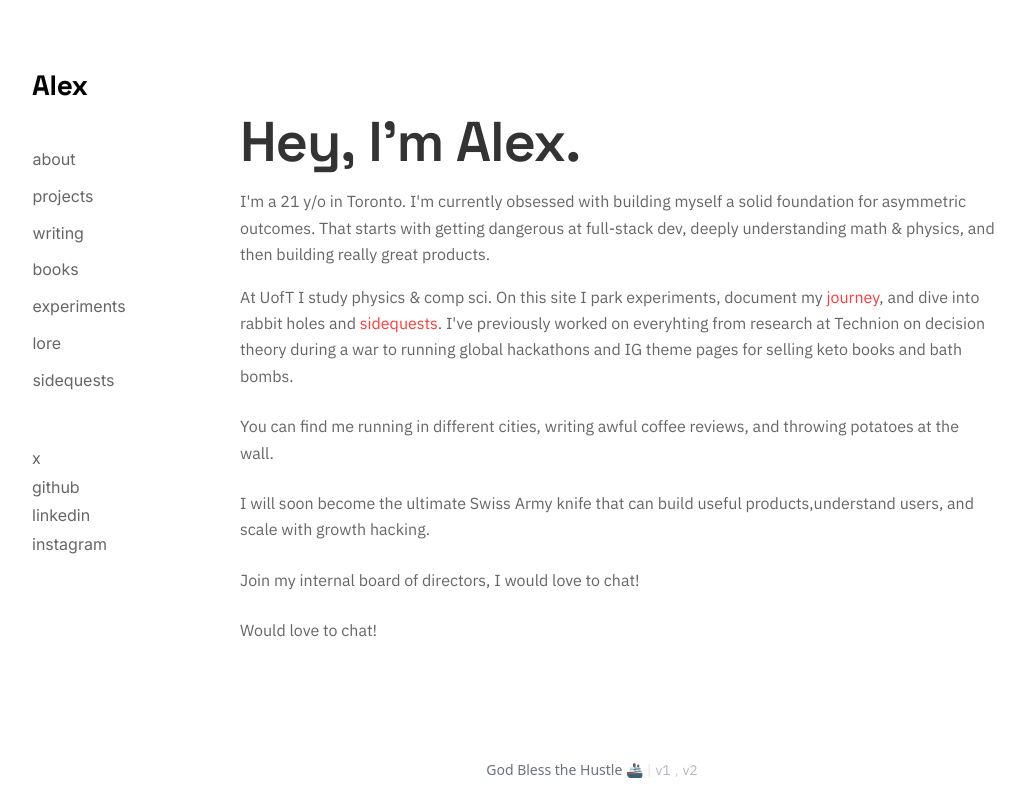
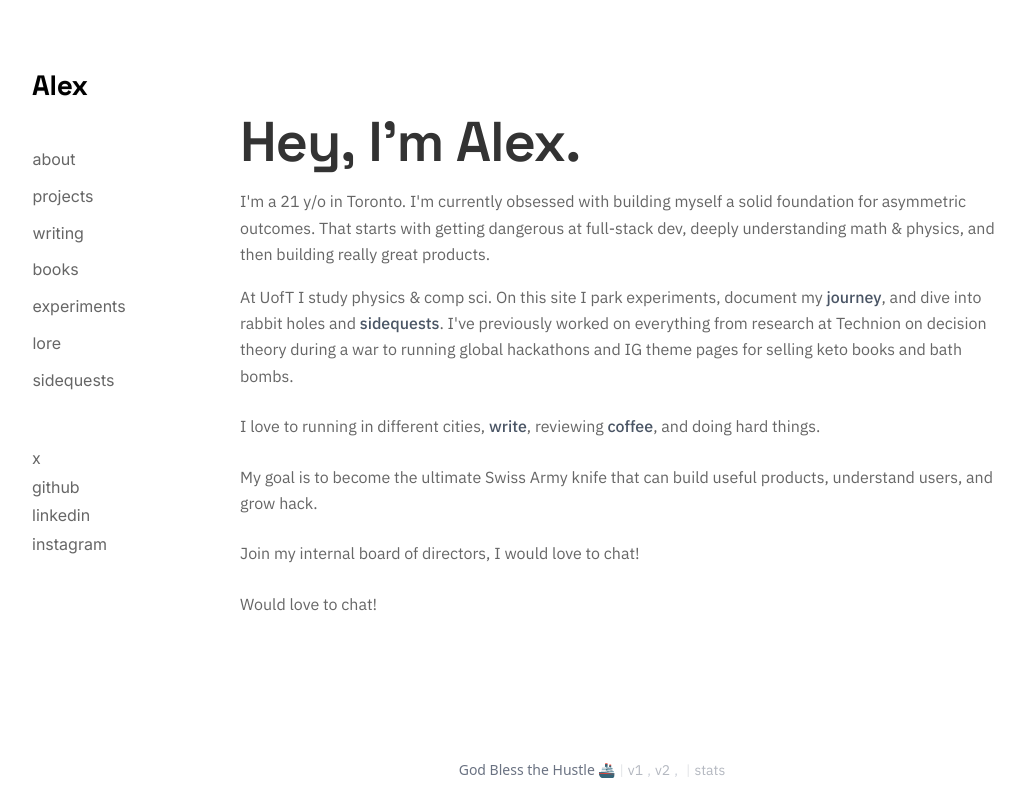
Before and after one commit to alexshibu1/alexshibu.com, a Next.js app: page / in a window 1280 px wide. Shown: the whole page, without its empty margins (48-1073 px from the left). Built offline with nearby package versions, Linux system fonts and the light colour scheme.

Commit message:
lots of changes

```diff
--- a/app/essay/circusclownz/page.mdx
+++ b/app/essay/circusclownz/page.mdx
@@ -17,7 +17,7 @@ In May 2021, I dove headfirst into the NFT space. The market was exploding—eve
 
 That's how Circus Clownz was born.
 
-Delved into NFTs, created a personal portfolio valued around $100k in May 2021. Created over 300 unique pieces of Circus Clownz NFTs and learned Solidity to build ERC-721 smart contracts. Managed a team ranging from 2 to 4 members, coordinating tasks and ensuring project progression. Authored a 'How to Build an NFT' playbook aimed at high school students, empowering the next generation with knowledge about the blockchain; used for IDC4U1. Initiated working on 'Circus Penutz' a DeFi token and Bio Blox, a linktree for web3, but faced challenges in front-end development, leading to the project's failure. Built a following of 200 on Twitter and discord. Lacked project market fit even after 6 months of active transaction
+Delved into NFTs, created a personal portfolio valued around $100k in May 2021. Created over 300 unique pieces of Circus Clownz NFTs and learned Solidity to build ERC-721 smart contracts. Managed a team ranging from 2 to 4 members, coordinating tasks and ensuring project progression. Authored a 'How to Build an NFT' playbook aimed at high school students, empowering the next generation with knowledge about the blockchain; used for IDC4U1. Initiated working on 'Circus Penutz,' a DeFi token and Bio Blox, a linktree for web3, but faced challenges in front-end development, leading to the project's failure. Built a following of 200 on Twitter and discord. Lacked project market fit even after 6 months of active transactions.
 
 <iframe
   width="100%"
--- a/app/lore/page.tsx
+++ b/app/lore/page.tsx
@@ -96,7 +96,7 @@ const LORE: LoreItem[] = [
     id: "shopify-vanauley-2022-04",
     date: "04.2022",
     line: "First dollars on Shopify selling bath bombs",
-    more: "Launched a Shopify storefront for bath bomb fundraising for the Vanauley homeless shelter, promoted via Instagram theme pages. Had around 600 folloewers. Learned e-commerce + order fulfillment and marketing.",
+    more: "Launched a Shopify storefront for bath bomb fundraising for the Vanauley homeless shelter, promoted via Instagram theme pages. Had around 600 followers. Learned e-commerce + order fulfillment and marketing.",
     links: [
       {
         label: "Screenshot",
@@ -107,7 +107,7 @@ const LORE: LoreItem[] = [
   {
     id: "easyhacks-2025-03",
     date: "03.2025",
-    line: "Created, led and funraised 8K for EasyHacks",
+    line: "Created, led and fundraised 8K for EasyHacks",
     more: "Hackathon for Rejects on easyhacks.org. Started from an accidental rejection email thread from UBC nwhacks. Turned into a 10 person team with 170+ beginners from 7+ countries and about $8K in prizes.",
     links: [
       {
@@ -126,7 +126,7 @@ const LORE: LoreItem[] = [
     id: "nfts-2021-05",
     date: "05.2021",
     line: "Turned $3K into $100K in NFTs then lost it all",
-    more: "Got super into NFTs cuz of Gary Vee. Took my YMCA internship money, about $3K, and went all in. Flipped Veefriends and World of Women, did some DeFi farming, lived in Discord. Ran it up portfolio to around $100K then the market crashed and I lost it all. I did once so I can do it again! :)",
+    more: "Got super into NFTs cuz of Gary Vee. Took my YMCA internship money, about $3K, and went all in. Flipped Veefriends and World of Women, did some DeFi farming, lived in Discord. Ran the portfolio up to around $100K then the market crashed and I lost it all. I did once so I can do it again! :)",
     links: [
       {
         label: "Some of my NFTs",
@@ -135,13 +135,13 @@ const LORE: LoreItem[] = [
     ],
   },
   {
-    id: "circus-clounz-2021-09",
+    id: "circus-clownz-2021-09",
     date: "09.2021",
-    line: "Created Circus Clounz NFT project ",
-    more: "Led a 4 person team for the Circus Clounz NFT project and learned Solidity. Starting building a whole ecossystem around it with token (circus penutz) and linktree tool (bio blox). At the end of the day no product market fit and launch failed.",
+    line: "Created Circus Clownz NFT project ",
+    more: "Led a 4 person team for the Circus Clownz NFT project and learned Solidity. Started building a whole ecosystem around it with token (circus penutz) and linktree tool (bio blox). At the end of the day no product market fit and launch failed.",
     links: [
       {
-        label: "Circus Clounz (archive)",
+        label: "Circus Clownz (archive)",
         url: "https://web.archive.org/web/20220128132945/https://circusclownz.com/",
       },
     ],
@@ -192,7 +192,7 @@ const LORE: LoreItem[] = [
     id: "poland-2025-07",
     date: "07.2025",
     line: "Went to Poland to teach tech and English",
-    more: "It was a traveling circus acorss Krakow and Warsaw. Led daily conversations, group sessions and acitivities for 80+ students. I mainly taught frameworks and pitching while helping teenagers build English confidence.",
+    more: "It was a traveling circus across Krakow and Warsaw. Led daily conversations, group sessions and activities for 80+ students. I mainly taught frameworks and pitching while helping teenagers build English confidence.",
   },
   {
     id: "half-murph-2025-05",
@@ -228,7 +228,7 @@ const LORE: LoreItem[] = [
     id: "first-book-finished-2025-11",
     date: "11.2025",
     line: "Finished my first book",
-    more: "Nov 2025 I finished my first full book cover to cover. Atomic Habits by James Clear.I've carried it acorss almost 20 flights for the past 2 years.",
+    more: "Nov 2025 I finished my first full book cover to cover. Atomic Habits by James Clear. I've carried it across almost 20 flights for the past 2 years.",
   },
   {
     id: "programming-serious-2025-12",
@@ -258,13 +258,13 @@ const LORE: LoreItem[] = [
     id: "yakov-research-2024-07",
     date: "07.2024",
     line: "Decision theory research with Professor Yakov in Haifa, Israel during a war",
-    more: "Research work with Professor Yakov, focused on info-gap decision theory. Optimizing for windfall while increasing robustness under severe uncertainty. One of the most intense and challenging experiences of my life. Transfored my thinking, travled acorss Israel and met some of my best friends.",
+    more: "Research work with Professor Yakov, focused on info-gap decision theory. Optimizing for windfall while increasing robustness under severe uncertainty. One of the most intense and challenging experiences of my life. Transformed my thinking, traveled across Israel and met some of my best friends.",
   },
   {
     id: "bike-rides-2024-11",
     date: "11.2024",
     line: "50km Scarborough → downtown bike rides",
-    more: "Did a 50km Scarborough → downtown bike ride for fun. All on the toronto bike share system. Probly the first person to do it. Switched bikes 13 times",
+    more: "Did a 50km Scarborough → downtown bike ride for fun. All on the Toronto bike share system. Probably the first person to do it. Switched bikes 13 times.",
     links: [
       {
         label: "Strava",
--- a/app/page.tsx
+++ b/app/page.tsx
@@ -2,8 +2,11 @@
 import Link from "next/link";
 import InteractiveHeading from "./components/waveHeading";
 
+// Hero inline links: override .page-content a (red in globals.css) with ! so gray wins
 const subtleLink =
-  "text-gray-500 hover:text-gray-800 transition-colors duration-150 cursor-pointer";
+  "group inline-flex items-baseline !text-gray-600 hover:!text-gray-800 !font-medium hover:underline hover:decoration-gray-400 hover:underline-offset-2 transition-all duration-150 cursor-pointer";
+const linkV4Arrow =
+  "inline-block max-w-0 ml-0 overflow-hidden opacity-0 whitespace-nowrap align-baseline text-[0.65em] group-hover:max-w-[1.25em] group-hover:opacity-100 group-hover:ml-0.5 transition-all duration-150";
 export default function Home() {
   return (
     <div className="page-content">
@@ -25,22 +28,41 @@ export default function Home() {
           document my{" "}
           <Link href="/lore" className={subtleLink}>
             journey
+            <span className={linkV4Arrow} aria-hidden="true">
+              ↗
+            </span>
           </Link>
           , and dive into rabbit holes and{" "}
           <Link href="/sidequests" className={subtleLink}>
             sidequests
+            <span className={linkV4Arrow} aria-hidden="true">
+              ↗
+            </span>
           </Link>
-          . I&apos;ve previously worked on everyhting from research at Technion on
-          decision theory during a war to running global hackathons and IG theme
-          pages for selling keto books and bath bombs.
+          . I&apos;ve previously worked on everything from research at Technion
+          on decision theory during a war to running global hackathons and IG
+          theme pages for selling keto books and bath bombs.
         </p>
         <p>
-          You can find me running in different cities, writing awful coffee
-          reviews, and throwing potatoes at the wall.
+          I love to running in different cities,{" "}
+          <Link href="/writing" className={subtleLink}>
+            write
+            <span className={linkV4Arrow} aria-hidden="true">
+              ↗
+            </span>
+          </Link>
+          , reviewing{" "}
+          <Link href="/coffee" className={subtleLink}>
+            coffee
+            <span className={linkV4Arrow} aria-hidden="true">
+              ↗
+            </span>
+          </Link>
+          , and doing hard things.
         </p>
         <p>
-          I will soon become the ultimate Swiss Army knife that can build useful
-          products,understand users, and scale with growth hacking.
+          My goal is to become the ultimate Swiss Army knife that can build
+          useful products, understand users, and grow hack.
         </p>
         <p>Join my internal board of directors, I would love to chat!</p>
         <p>Would love to chat!</p>
@@ -72,7 +94,17 @@ export default function Home() {
             >
               v2
             </a>
+            <span className="mx-1 text-gray-300">,</span>
           </span>
+          <span className="opacity-20 select-none">|</span>
+          <a
+            href="https://cloud.umami.is/analytics/us/share/OPUHKK1qkJtLbIAZ"
+            target="_blank"
+            rel="noopener noreferrer"
+            className="!text-gray-500 opacity-50 hover:!text-red-500 hover:underline transition-colors hover:opacity-100"
+          >
+            stats
+          </a>
         </div>
       </footer>
       {/*
--- a/app/projects/page.tsx
+++ b/app/projects/page.tsx
@@ -506,7 +506,7 @@ export default function WorkIndex() {
     {
       name: "Fixing diabetes diagnostics with linear regression models",
       description:
-        "I wrote about discusses how machine learning is transforming different industries and fields such as healthcare, finance, and transportation. I highlighted the advantages of machine learning such as efficiency and accuracy, and provided examples of how it is being used to solve complex problems and make data-driven decisions. Additionally, I encouraged readers to learn more about machine learning and its potential applications to become part of the transformative change it is bringing to the world. Regarding diabetes diagnostics, I briefly mentioned how machine learning algorithms are analyzing large amounts of patient data to accurately diagnose and predict the progression of diabetes. I also pointed out the potential benefits of using machine learning in improving diabetes care, such as early detection and prevention of complications. However, I noted that this was only a small part of the larger discussion on how machine learning is transforming various industries and fields",
+        "I wrote about how machine learning is transforming different industries and fields such as healthcare, finance, and transportation. I highlighted the advantages of machine learning such as efficiency and accuracy, and provided examples of how it is being used to solve complex problems and make data-driven decisions. Additionally, I encouraged readers to learn more about machine learning and its potential applications to become part of the transformative change it is bringing to the world. Regarding diabetes diagnostics, I briefly mentioned how machine learning algorithms are analyzing large amounts of patient data to accurately diagnose and predict the progression of diabetes. I also pointed out the potential benefits of using machine learning in improving diabetes care, such as early detection and prevention of complications. However, I noted that this was only a small part of the larger discussion on how machine learning is transforming various industries and fields",
       link: "https://alexshibu.medium.com/trasforming-the-world-with-machine-learnnig-3467389abb0a",
       date: "2023",
       repo: "",
```
